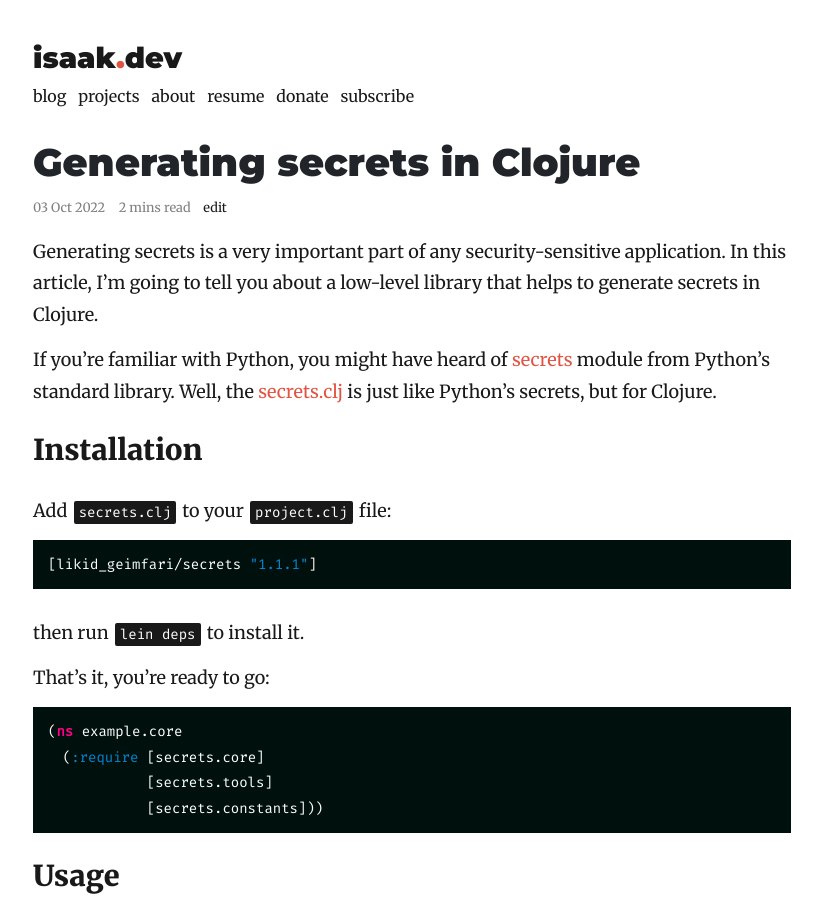
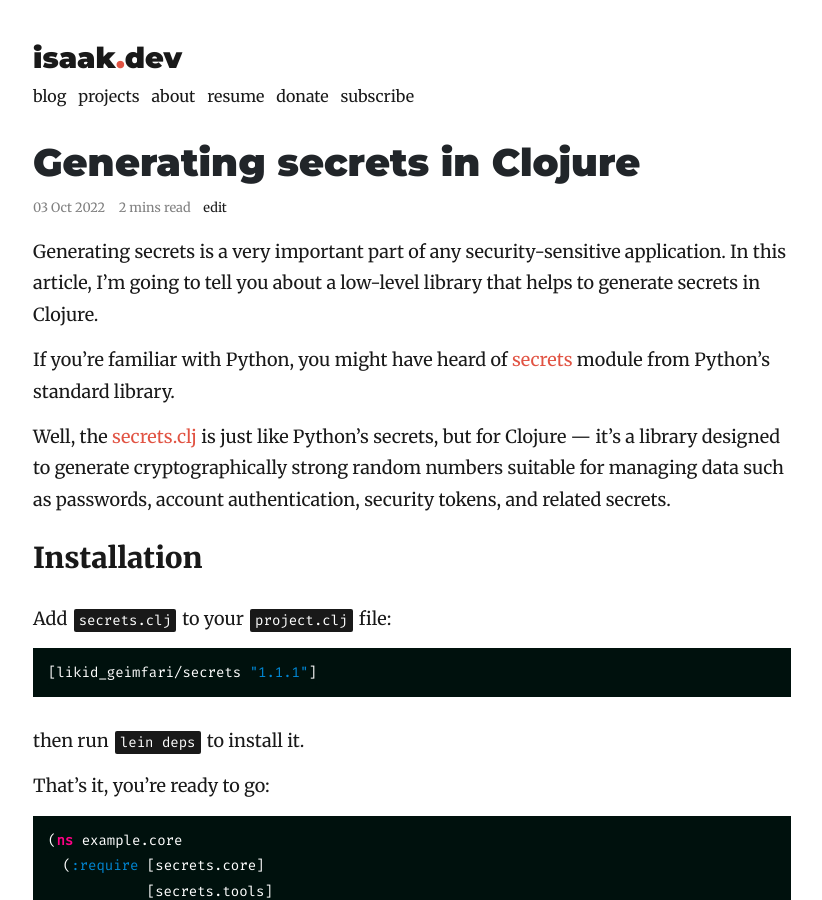
Before and after one commit to lk-geimfari/lk-geimfari.github.io, a Jekyll site: the page built from _posts/2022-10-03-generating-secrets-in-clojure.md, in a window 1280 px wide and 900 px high. Shown: the whole window, without its empty margins (228-1050 px from the left). Built offline with Jekyll 4.4.1, drawn with Linux system fonts in a browser that asks for light colours; nearby versions of some CDN libraries.

Commit message:
Update 2022-10-03-generating-secrets-in-clojure.md

```diff
--- a/_posts/2022-10-03-generating-secrets-in-clojure.md
+++ b/_posts/2022-10-03-generating-secrets-in-clojure.md
@@ -10,7 +10,9 @@ comments: false
 
 Generating secrets is a very important part of any security-sensitive application. In this article, I'm going to tell you about a low-level library that helps to generate secrets in Clojure.
 
-If you're familiar with Python, you might have heard of [secrets](https://docs.python.org/3/library/secrets.html) module from Python's standard library. Well, the [secrets.clj](https://github.com/lk-geimfari/secrets.clj) is just like Python's secrets, but for Clojure.
+If you're familiar with Python, you might have heard of [secrets](https://docs.python.org/3/library/secrets.html) module from Python's standard library.
+
+Well, the [secrets.clj](https://github.com/lk-geimfari/secrets.clj) is just like Python's secrets, but for Clojure — it's a library designed to generate cryptographically strong random numbers suitable for managing data such as passwords, account authentication, security tokens, and related secrets.
 
 ## Installation
 
```
